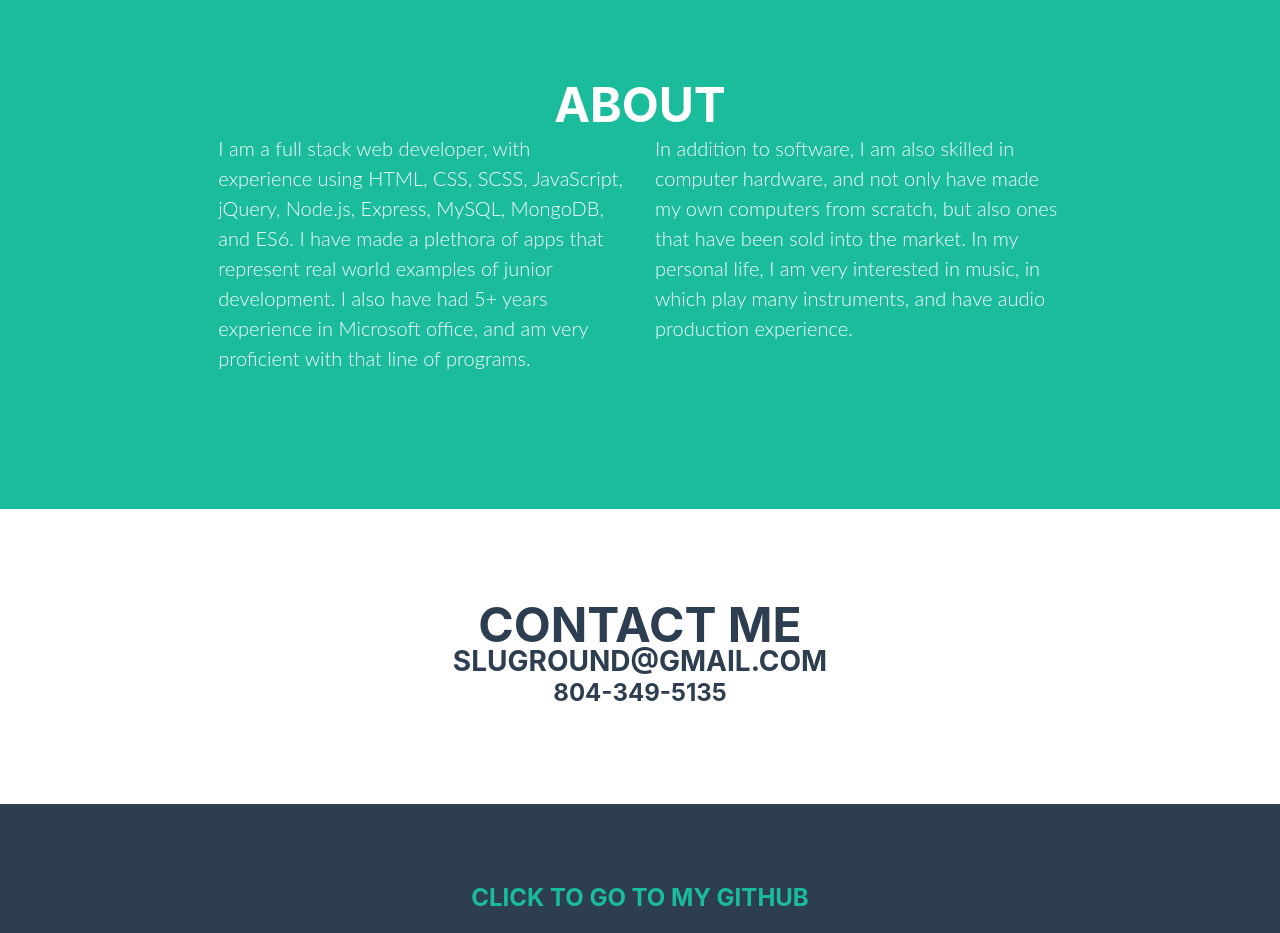
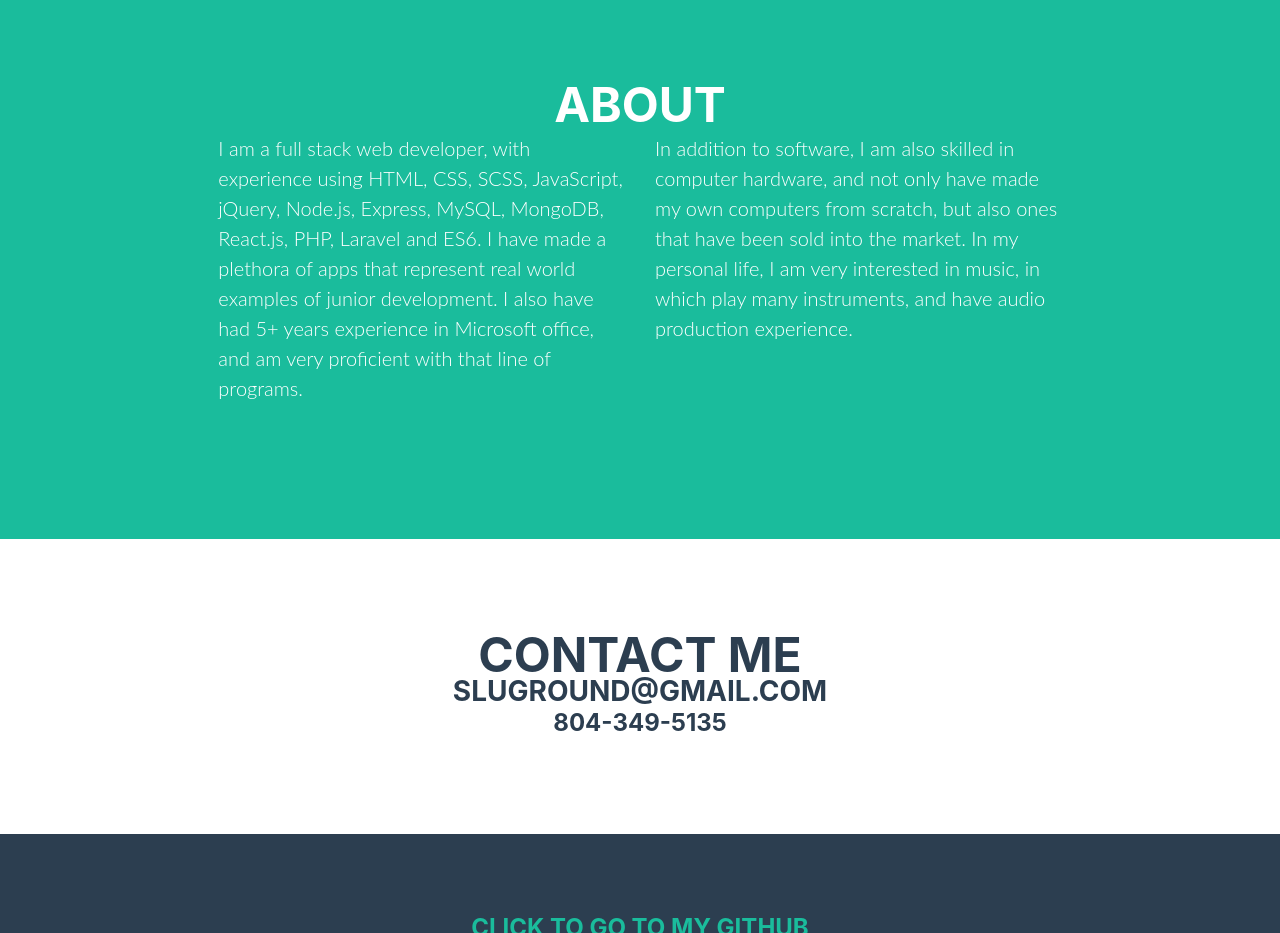
Before and after one commit to Akili1999/portfolioJuly, a website with bundled scripts: page index.html in a window 1280 px wide. Shown: the part 1180-2113 px from the top of the page. Built offline with nearby package versions, Linux system fonts and the light colour scheme.

Commit message:
added techs

```diff
--- a/index.html
+++ b/index.html
@@ -141,7 +141,7 @@
       <!-- About Section Content -->
       <div class="row">
         <div class="col-lg-4 ml-auto">
-          <p class="lead">I am a full stack web developer, with experience using HTML, CSS, SCSS, JavaScript, jQuery, Node.js, Express, MySQL, MongoDB, and ES6. I have made a plethora of apps that represent real world examples of junior development. I also have had 5+ years experience in Microsoft office, and am very proficient with that line of programs.</p>
+          <p class="lead">I am a full stack web developer, with experience using HTML, CSS, SCSS, JavaScript, jQuery, Node.js, Express, MySQL, MongoDB, React.js, PHP, Laravel and ES6. I have made a plethora of apps that represent real world examples of junior development. I also have had 5+ years experience in Microsoft office, and am very proficient with that line of programs.</p>
         </div>
         <div class="col-lg-4 mr-auto">
           <p class="lead"> In addition to software, I am also skilled in computer hardware, and not only have made my own computers from scratch, but also ones that have been sold into the market. In my personal life, I am very interested in music, in which play many instruments, and have audio production experience.</p>
```
Also changed, not shown: 1 other file.
